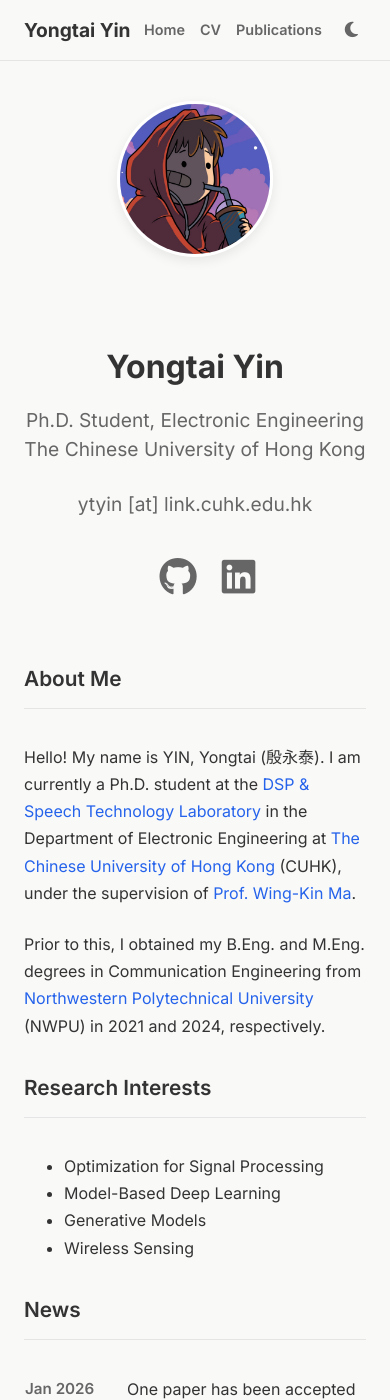
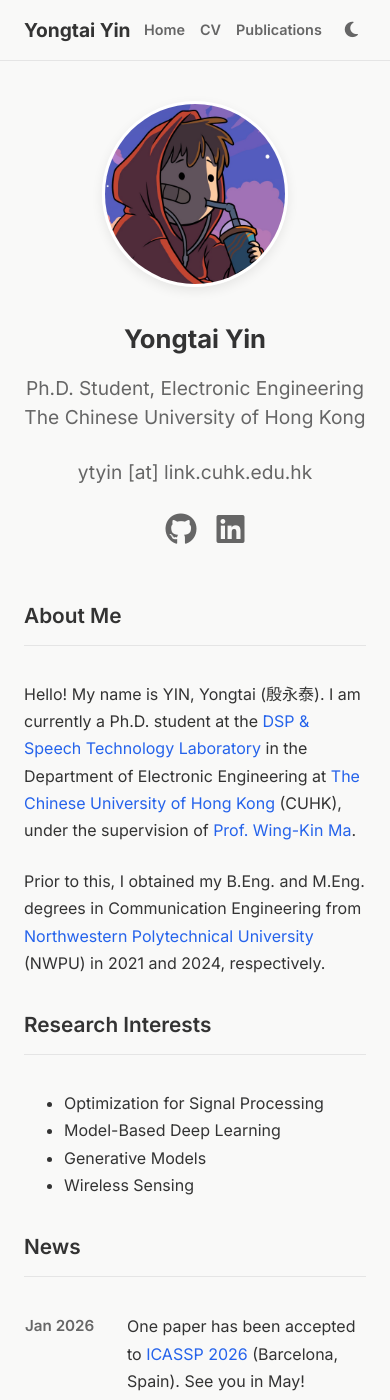
Before and after one commit to yongtai-yin/yongtai-yin.github.io, a Jekyll site: the page built from index.md, in a window 390 px wide and 1400 px high. Built offline with Jekyll 4.4.1, drawn with Linux system fonts in a browser that asks for light colours; a style sheet for code colours, icons or effects is not loaded.

Commit message:
Refactor dark mode styles for improved aesthetics; adjust header layout and avatar size for better mobile responsiveness

```diff
--- a/assets/css/style.css
+++ b/assets/css/style.css
@@ -21,17 +21,17 @@
 }
 
 [data-theme='dark'] {
-    /* Dark Mode (Deep Dark) */
-    --bg-primary: #111827;
-    --bg-card: #1F2937;
-    --text-primary: #F3F4F6;
-    --text-secondary: #9CA3AF;
-    --accent-color: #818CF8;
-    --border-color: #374151;
+    /* Dark Mode (Al-folio Style - Soft Dark) */
+    --bg-primary: #1b1b1b;   /* The specific color from the image (approx) */
+    --bg-card: #2b2b2b;      /* Slightly lighter for cards/elements */
+    --text-primary: #f0f0f0; /* Soft White */
+    --text-secondary: #9e9e9e;
+    --accent-color: #818CF8; /* Keep accent or adjust if needed */
+    --border-color: #383838;
 
     /* Derived variables */
-    --nav-bg: rgba(17, 24, 39, 0.95);
-    --code-bg: #374151;
+    --nav-bg: rgba(27, 27, 27, 0.95); /* Matches bg-primary */
+    --code-bg: #2b2b2b;
     --shadow-sm: 0 4px 6px rgba(0,0,0,0.3);
     --shadow-md: 0 4px 12px rgba(0,0,0,0.4);
 }
@@ -169,7 +169,7 @@
 }
 
 .header-actions {
-    margin-top: 8px; /* Closer to email to create 'Contact Info' block */
+    margin-top: 0px; /* Reduced to match bio line spacing */
 }
 
 /* Right side avatar group */
@@ -433,17 +433,17 @@
 
     /* 3. Resize Avatar */
     .avatar {
-        width: 150px;
-        height: 150px;
-        margin: 0 auto 20px;
+        width: 180px; /* Increased size */
+        height: 180px;
+        margin: 0 auto 10px; /* Reduced bottom margin */
     }
 
     /* Center Social Icons on Mobile */
     .social-links {
         justify-content: center;
-        gap: 25px; /* Increase gap slightly for touch targets */
-        margin-top: 20px;
-        font-size: 2.4em; /* Make even larger on mobile for better touch targets */
+        gap: 20px;
+        margin-top: 15px; /* Reduced margin */
+        font-size: 2em; /* Reduced size */
     }
 
     /* 4. Adjust Navbar Spacing */
@@ -478,23 +478,12 @@
 
     /* 7. New Header Stack Layout for Mobile */
     .home-header {
-        flex-direction: column-reverse; /* Text bottom, Avatar top? Or explicit order */
-        /* Let's try Scheme A: Avatar Top, Text Below */
-        flex-direction: column;
-        align-items: center; /* Center everything */
+        flex-direction: column-reverse;
+        align-items: center;
         text-align: center;
-        gap: 30px;
+        gap: 10px; /* Reduced gap significantly */
         margin-top: 40px;
-        margin-bottom: 50px;
-    }
-
-    /* Move avatar to top (visually first if flex-direction is column) */
-    /* Wait, the HTML structure is Text First, Avatar Second.
-       So default 'column' puts Text on Top.
-       To get Avatar Top, we need 'column-reverse'.
-    */
-    .home-header {
-        flex-direction: column-reverse;
+        margin-bottom: 40px;
     }
 
     .header-text {
@@ -508,16 +497,11 @@
         flex: auto;
         max-width: 100%;
         text-align: center; /* Center the image */
-        margin-bottom: 20px;
-    }
-
-    .social-links {
-        justify-content: center; /* Center icons */
-        margin-top: 25px;
+        margin-bottom: 0px; /* Remove extra margin */
     }
 
     .header-name {
-        font-size: 2em;
+        font-size: 1.6em; /* Reduced size */
     }
 
     /* Container Padding */
```
